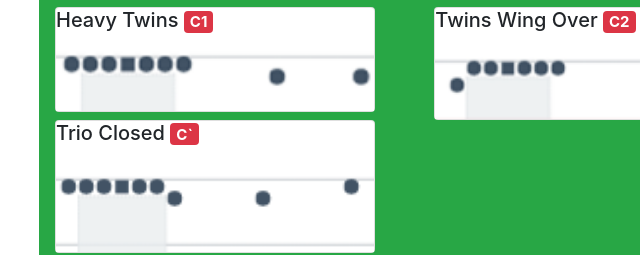
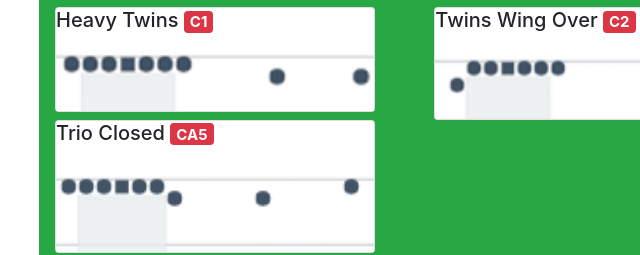
Before and after one commit to comet-me/bootstrap4, a plain HTML site: page off-form.html in a window 1280 px wide. Shown: the part 2460-2715 px from the top of the page, 31-671 px from the left. Drawn offline with nearby package versions, Linux system fonts and the light colour scheme.

Commit message:
trio closed hot key updated

```diff
--- a/off-form.html
+++ b/off-form.html
@@ -232,7 +232,7 @@
                 <div class="col">
                     <div class="card" style="width: 20rem;">
                         <h5 class="card-title">Trio Closed
-                                <span class="badge badge-danger">C`</span>
+                                <span class="badge badge-danger">CA5</span>
                         </h5>
                         <img class="card-img-top" src="img/trio-closed.png" alt="Card image cap">
                     </div>
```
